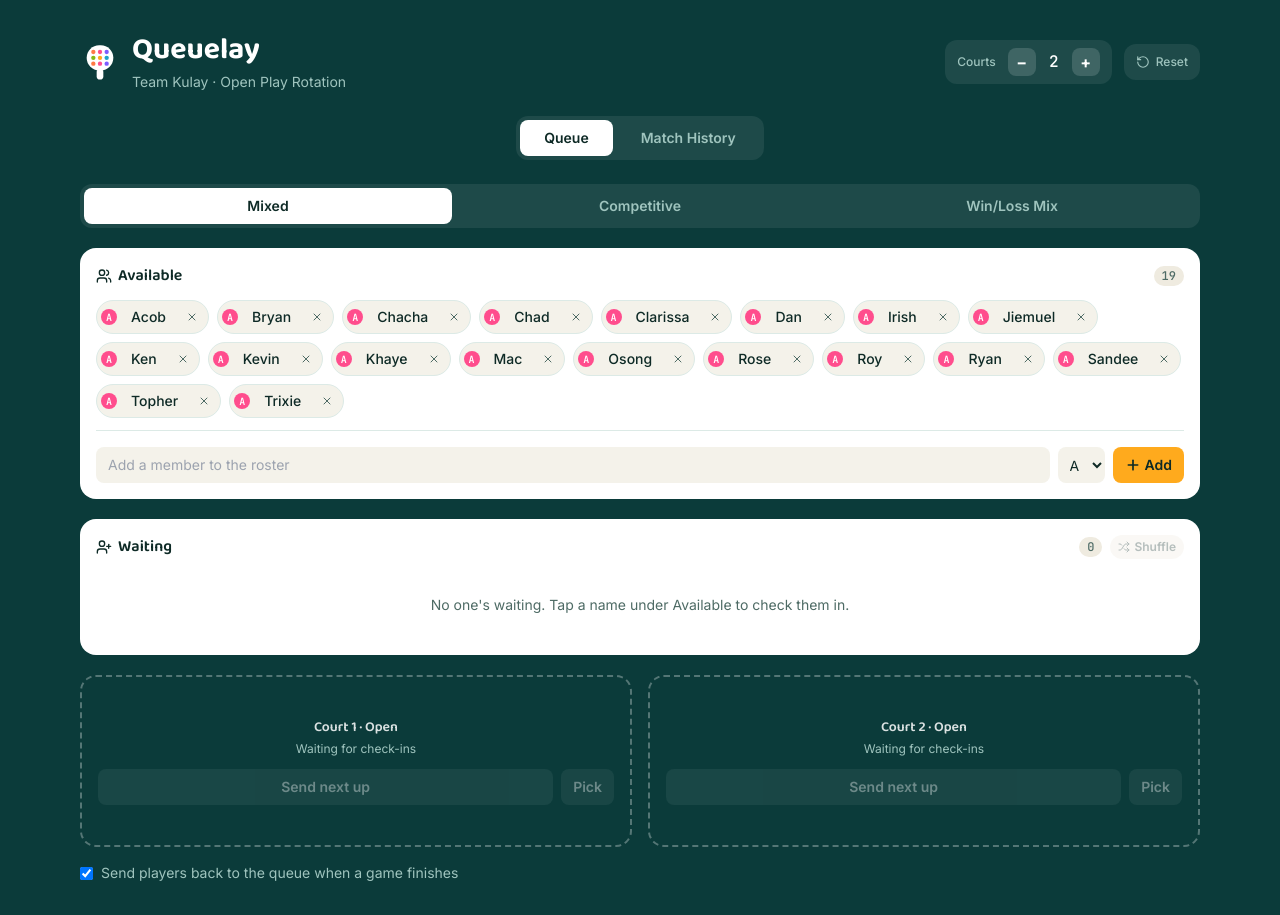
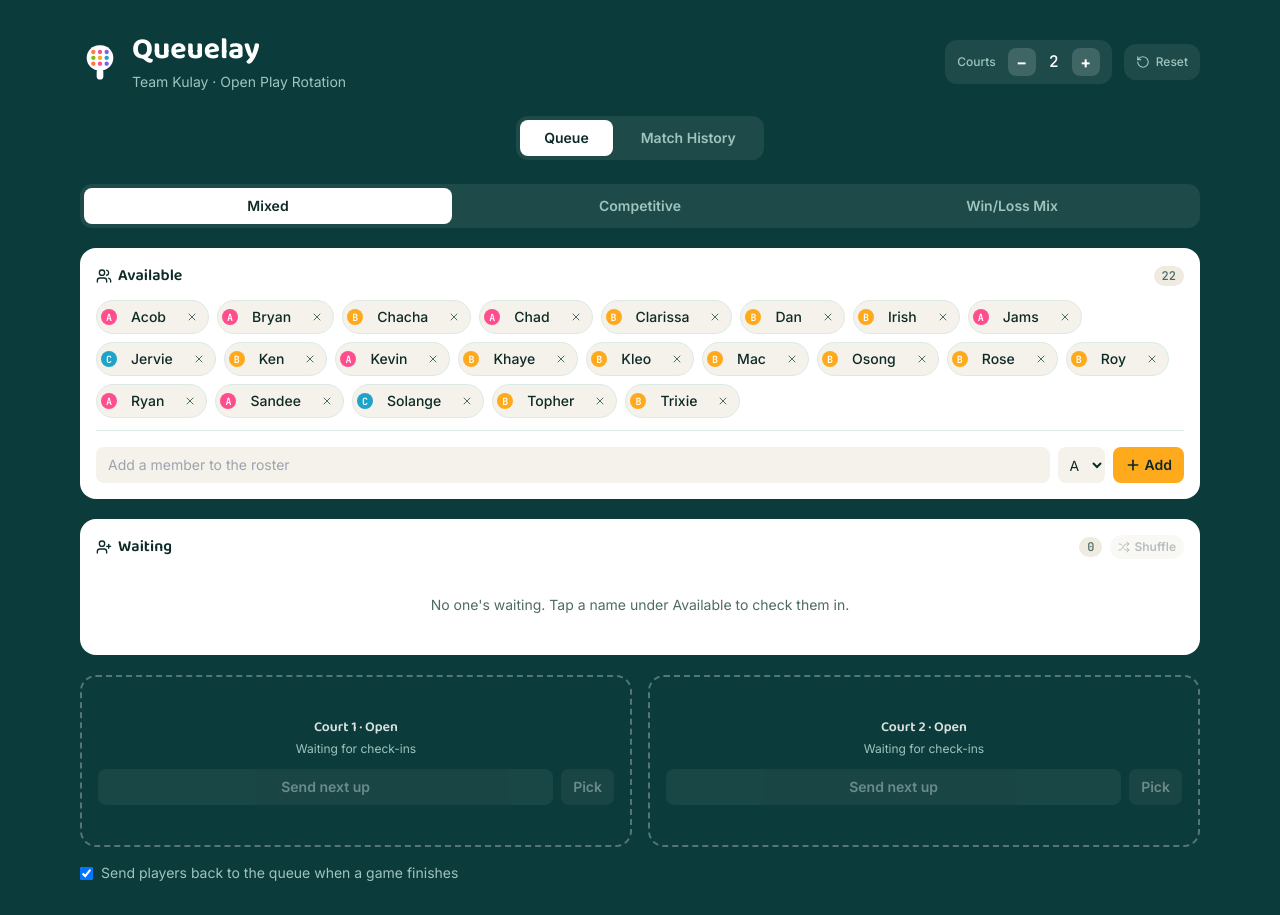
Before and after one commit to nakataken/queuelay-client, a React (Vite) app: page / in a window 1280 px wide. Built offline with nearby package versions, Linux system fonts and the light colour scheme.

Commit message:
change: seed roster

```diff
--- a/src/types.ts
+++ b/src/types.ts
@@ -42,22 +42,25 @@ const RAW_ROSTER: SeedPlayer[] = [
   { name: "Acob", level: "A" },
   { name: "Bryan", level: "A" },
   { name: "Chad", level: "A" },
-  { name: "Chacha", level: "A" },
-  { name: "Clarissa", level: "A" },
-  { name: "Dan", level: "A" },
-  { name: "Irish", level: "A" },
-  { name: "Jiemuel", level: "A" },
-  { name: "Osong", level: "A" },
-  { name: "Khaye", level: "A" },
-  { name: "Ken", level: "A" },
+  { name: "Chacha", level: "B" },
+  { name: "Clarissa", level: "B" },
+  { name: "Dan", level: "B" },
+  { name: "Irish", level: "B" },
+  { name: "Jams", level: "A" },
+  { name: "Jervie", level: "C" },
+  { name: "Osong", level: "B" },
+  { name: "Khaye", level: "B" },
+  { name: "Ken", level: "B" },
   { name: "Kevin", level: "A" },
-  { name: "Mac", level: "A" },
-  { name: "Rose", level: "A" },
-  { name: "Roy", level: "A" },
+  { name: "Kleo", level: "B" },
+  { name: "Mac", level: "B" },
+  { name: "Rose", level: "B" },
+  { name: "Roy", level: "B" },
   { name: "Ryan", level: "A" },
   { name: "Sandee", level: "A" },
-  { name: "Topher", level: "A" },
-  { name: "Trixie", level: "A" },
+  { name: "Solange", level: "C" },
+  { name: "Topher", level: "B" },
+  { name: "Trixie", level: "B" },
 ];
 
 export const SEED_ROSTER: SeedPlayer[] = [...RAW_ROSTER].sort((a, b) =>
```
